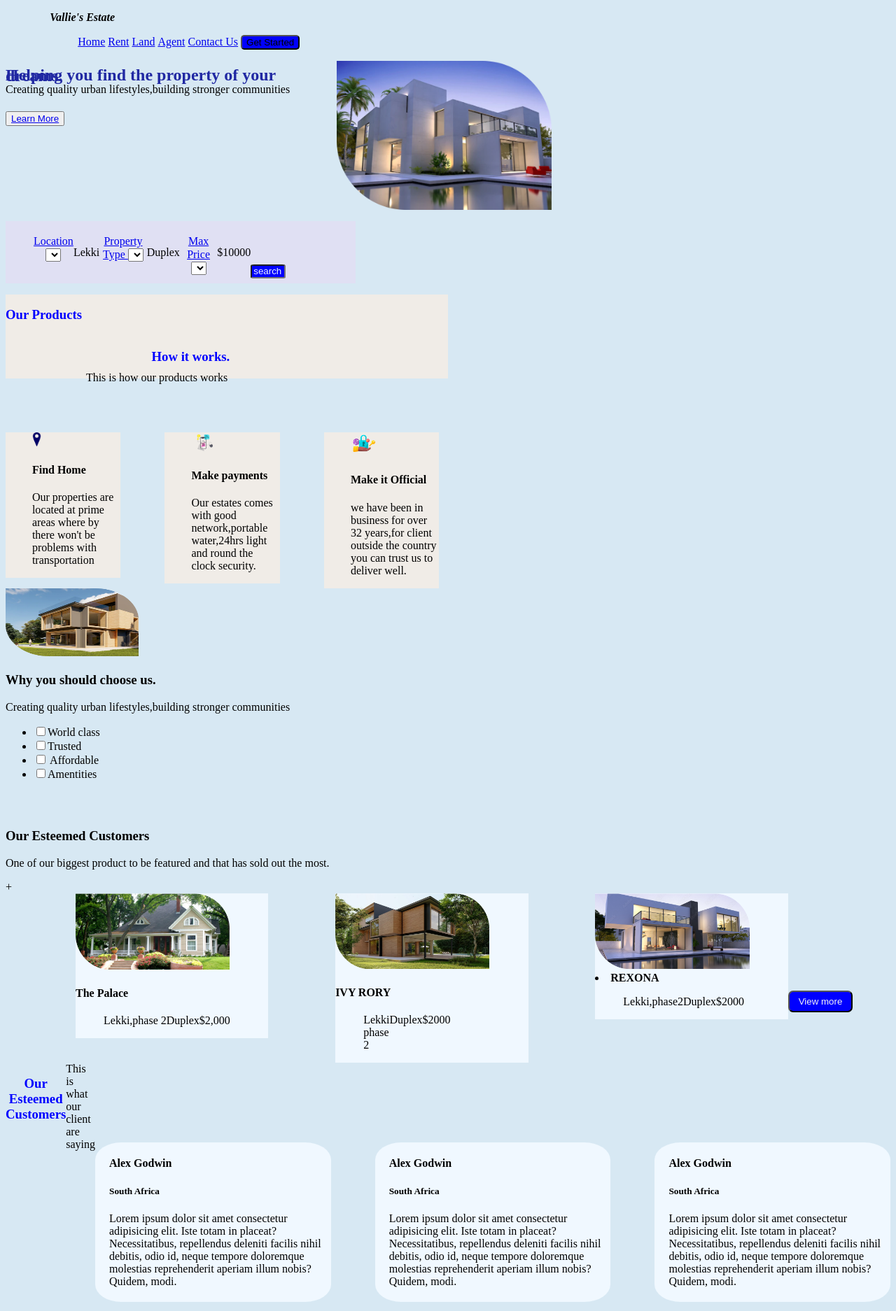
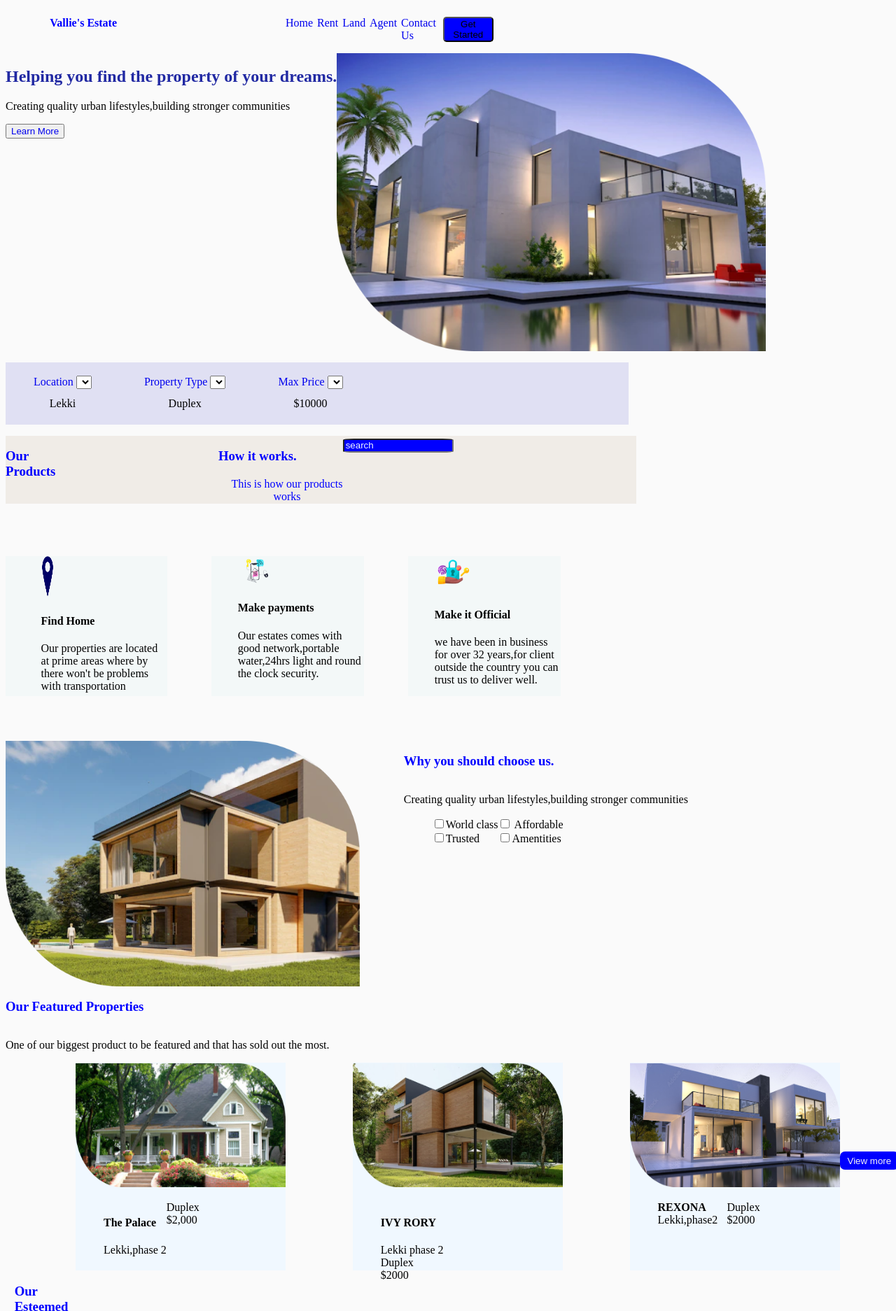
Before and after one commit to Osca254/Week-one-project, a plain HTML site: page index.html in a window 1280 px wide. Shown: the top 1874 px of the page at 70% size. Drawn offline with Linux system fonts and the light colour scheme.

Commit message:
modify inde.css

```diff
--- a/index.css
+++ b/index.css
@@ -1,12 +1,14 @@
 .div1 h3{
-    font-style: italic;
+    font-style: Space Grotesk, Oleo Script;
     font-size: medium;
     text-align: justify;
+    display: flex;
+    flex-direction: row;
 }
 body{
-
-    height: 45%;
-    background-color: rgb(215, 232, 243);
+    font-style: Space Grotesk,Oleo Script;
+    /* width: 900px; */
+    background-color:#FAFAFA;
 }
 .helping{
     color: rgb(33, 41, 163);
@@ -24,15 +26,11 @@ flex-direction: row;
 justify-items: center;
 align-items: center; */
 }
-.div2 img{
 
-}
-.div1 ul li{
-  display: inline-block;
-  position: relative;
-  justify-content: space-between;
-  align-content: center;
-
+.div1 ,ul {
+  display: flex;
+  flex-direction: row;
+  list-style: none;text-decoration-line: none;
   /* float: inline-start; */
   /* display: flex; */
 }
@@ -44,13 +42,15 @@ align-items: center; */
     padding-left: 5%;
     padding-right: 5%;
     list-style: none;
+    width: 800px;
+    display: flex;
     /* line-height: 2px; */
 
 }
 .div2{
     display: flex;
     list-style: none;
-    line-height: 0.8px;
+    /* line-height: 0.8px; */
     padding-right: 3%;
 
 
@@ -79,7 +79,7 @@ align-items: center; */
 
     background-color: blue;
 }
-.div4 h3{
+.div4, h3{
      color: blue;
      display: inline-flex;
      padding-right: 201px;
@@ -87,31 +87,34 @@ align-items: center; */
 .div4 p{
     text-align:center;
     padding-right: 200px;
-    line-height: 0.8px;
+    /* line-height: 0.8px; */
         margin: 0.8px;
+
 
 }
 .div5{
-    width: 10%;
-    height: 5%;
-    background-color: rgb(240, 236, 231);
-padding-left: 3%;
+    width: 180px;
+    height: 200px;
+    background-color:#f3f8f8;
+padding-left: 4%;
 }
 .div13{
     display: flex;
+    padding-left: 1%;
 }
 .div14{
     display: flex;
     background-color: rgb(26, 24, 158);
     margin-top: 9%;
+    height: 400px;
 }
 .div14 ul li{
     list-style: none;
 }
-.div13 h3{
+/* .div13 h3{
     padding-bottom: 200px;
 
-}
+} */
 .div15{
  display: flex;
  padding-right: 100px;
@@ -122,6 +125,7 @@ box-sizing: 10px;
     padding-top: 13%;
     padding-bottom: 13%;
     margin-top: 300%;
+    border: transparent;
 
     width:200%;
     background-color: blue;
@@ -133,32 +137,32 @@ box-sizing: 10px;
     padding-top: 6%;
 }
 .div6{
-    width: 10%;
-    height: 5%;
-    background-color: rgb(240, 236, 231);
+    width: 180px;
+    height: 200px;
 padding-left: 3%;
 margin-left: 5%;
+background-color: #f3f8f8;
 
 }
 .div7{
-    width: 10%;
-    height: 5%;
-    background-color: rgb(240, 236, 231);
+    width: 180px;
+    height: 200px;
+    background-color: #f3f8f8;
 padding-left: 3%;
 margin-left: 5%;
 }
-.div17{
+/* .div17{
     align-items: center;
     padding-left: 33%;
-}
+} */
 .div3 ul{
-    width: 360px;
+    width: 750px;
     height: 70px;
     background-color: rgb(224, 224, 243);
-    position: relative;
+    /* position: relative; */
     text-align: center;
     padding-top: 1.5%;
-    line-height: 120%;
+    /* line-height: 120%; */
 
 }
 ::placeholder{
@@ -166,28 +170,31 @@ margin-left: 5%;
 }
 .div8{
     display: flex;
+    flex-direction: row;
+    margin-top: 5%;
 }
-.div10{width: 150%;
-    height: 40%;
+.div10{width: 300px;
+
     background-color: aliceblue;
 }
 .div11{
-    width: 150%;
-    height: 50%;
+    width: 300px;
+
     margin-left: 9%;
     background-color: aliceblue;
 }
 .div18{
-    width: 150%;
-    height: 50%;
+    width: 300px;
+
     background-color: aliceblue;
     margin-left: 9%;
 }
-.div19{
-    display: flex;
-    list-style: none;
-    padding-right: 300%;
-    align-items: flex-start;
+ .div19{
+
+    /* list-style: none;
+     padding-right: 300%;
+     align-items: flex-start; */
+
 }
 .div20{
     display: flex;
@@ -197,13 +204,14 @@ margin-left: 5%;
     display: flex;
     list-style: none;
 }
-.div22{
+/* .div22{
     color: blue;
     text-align: center;
-}
-.div23{
+} */
+/* .div23{
     display: flex;
-}
+    flex-direction: row;
+} */
 .div24{
     padding-left: 20px;
     width: 150%;
@@ -233,39 +241,47 @@ margin-left: 5%;
     padding-left: 20px;
     padding-bottom: 20px;
 }
-.div4{
-    width: 50%;
-    height: 50%;
+.div4{display: flex;
+    width: 700px;
+    /* height: 200px; */
     background-color: rgb(240, 236, 231);
 }
-.div27{
-    width: 17%;
-    height: 5%;
-    /* background-color: rgb(240, 236, 231); */
-    margin: 5%;
-}
-.div28{
-    width: 17%;
-    height: 5%;
-    /* background-color: rgb(240, 236, 231); */
-    margin: 5%;
-}
-.div29{
-    width: 17%;
-    height: 5%;
-    /* background-color: rgb(240, 236, 231); */
-    margin: 5%;
-}
-.div30{
-    width: 17%;
-    height: 5%;
-    /* background-color: rgb(240, 236, 231); */
-    margin: 5%;
-}
-.div31{
-    width: 90%;
-    height: 17%;
-}
+
 .div9{
     align-items: center;
 }
+/* .div3{
+width: 900px;
+} */
+.l2{
+    padding-left: 10%;
+    text-decoration: none;
+}
+.l3{
+    padding-left: 10%;
+}
+select{
+    text-decoration: none;
+}
+a:link{
+    text-decoration: none;
+}
+.link2{
+    padding-left: 2%;
+}
+.link3{
+    padding-left: 2%;
+}
+.link4{
+    padding-left: 2%;
+}
+.link5{
+    padding-left: 2%;
+}
+.products{
+    max-width: max-content;
+}
+.me{padding-left: 5%;}
+.divdup{
+    padding-left: 10%;
+}
--- a/index.html
+++ b/index.html
@@ -14,16 +14,16 @@
     <div class="div1">
         <h3>Vallie's Estate</h3>
         <ul>
-            <li><a href="#"> Home</a></li>
-            <li><a href="#">Rent</a></li>
-            <li><a href="#">Land</a></li>
-            <li><a href="#">Agent</a></li>
-            <li><a href="#">Contact Us</a></li>
+            <li class="link1"><a href="#"> Home</a></li>
+            <li class="link2"><a href="#">Rent</a></li>
+            <li class="link3"><a href="#">Land</a></li>
+            <li class="link4"><a href="#">Agent</a></li>
+            <li class="link5"><a href="#">Contact Us</a></li>
             <button>Get Started</button>
         </ul>
     </div>
     <div class="div2">
-        <div>
+        <div class="fre">
             <div class="div31">
                 <h2 class="helping">
                     Helping you find the property of your dreams.
@@ -35,17 +35,18 @@
             <div class="icon"> <button> <a href="Learn more">Learn More</a></button></div>
         </div>
 
-        <img src="image/image 1.png" alt="house " height="30%" width="25%">
+        <img src="image/image 1.png" alt="house " height="30%" width="50%">
     </div>
     </div>
     <div class="div3">
         <ul>
-            <li><a href="Location">Location <select name="" id=""></select></a></li>
+            <div class="l1"><li><a href="Location">Location <select name=""></select></a></li>
             <p>Lekki</p>
-            <li><a href="Property Type">Property Type <select name="" id=""></select></a></li>
-            <p>Duplex</p>
-            <li><a href="$Max Price">Max Price <select name="" id=""></select></a></li>
-            <p>$10000</p>
+        </div>
+           <div class="l2"><li><a href="Property Type">Property Type <select name=""></select></a></li>
+            <p>Duplex</p></div>
+           <div class="l3"><li><a href="$Max Price">Max Price <select name=""></select></a></li>
+            <p>$10000</p></div>
             <input type="text" name="search" placeholder="search">
         </ul>
     </div>
@@ -53,7 +54,7 @@
         <div>
             <h3>Our Products</h3>
         </div>
-        <div>
+        <div class="products">
             <h3 class="div17">How it works.</h3>
             <p> This is how our products works</p>
 
@@ -78,61 +79,69 @@
             </p>
         </div>
     </div>
-    <div class="div8">
-        <div>
-            <img src="image/image 2.png" alt="" width="15%" height="30%">
-            <h3>
+
+        <div class="div8">
+            <img src="image/image 2.png" alt="" width="40%" height="30%">
+            <div class="me"><div><h3>
                 Why you should choose us.
-            </h3>
+            </h3></div>
             <p>Creating quality urban lifestyles,building stronger communities</p>
             <ul>
-                <li><input type="checkbox" height="2%" width="2%">World class</li>
+                <div><li><input type="checkbox" height="2%" width="2%">World class</li>
                 <li><input type="checkbox" height="2%" width="1%">Trusted</li>
-                <li><input type="checkbox"> Affordable</li>
-                <li><input type="checkbox">Amentities</li>
+            </div>
+                <div><li><input type="checkbox"> Affordable</li>
+                <li><input type="checkbox">Amentities</li></div>
             </ul>
         </div>
+        </div>
 
-    </div>
+
     <div class="div9">
         <h3>
-            Our Esteemed Customers
+            Our Featured Properties
         </h3>
         <p>One of our biggest product to be featured and that has sold out the most.</p>
-        +
+
 
     </div>
     <div class="div15">
         <div class="div10">
-            <img src="image/image 4.png" alt="" height="60%" width="80%">
-            <h4>The Palace</h4>
+            <img src="image/image 4.png" alt="" height="60%" width="300px">
+
             <ul>
                 <div class="div21">
+                   <div> <h4>The Palace</h4>
                     <li>Lekki,phase 2</li>
-                    <li>Duplex</li>
+                </div>
+                   <div> <li>Duplex</li>
                     <li>$2,000</li>
+                </div>
                 </div>
             </ul>
         </div>
         <div class="div11">
-            <img src="image/image 3.png" alt="" height="60%" width="80%">
-            <h4>IVY RORY</h4>
+            <img src="image/image 3.png" alt="" height="60%" width="300px">
+
             <ul>
                 <div class="div19">
+                   <div> <h4>IVY RORY</h4>
                     <li>Lekki phase 2</li>
-                    <li>Duplex</li>
-                    <li>$2000</li>
+                </div>
+                   <div> <li>Duplex</li>
+                    <li>$2000</li></div>
                 </div>
             </ul>
         </div>
         <div class="div18">
-            <img src="image/image 5.png" alt="" width="80%" height="60%">
-            <li><b>REXONA</b></li>
+            <img src="image/image 5.png" alt="" width="300px" height="60%">
+
             <ul>
                 <div class="div20">
-                    <li>Lekki,phase2</li>
-                    <li>Duplex</li>
-                    <li>$2000</li>
+                  <div> <li><b>REXONA</b></li>
+                    <li>Lekki,phase2</li></div>
+                   <div class="divdup"> <li>Duplex</li>
+                    <li>$2000</li></div>
                 </div>
             </ul>
 
```
